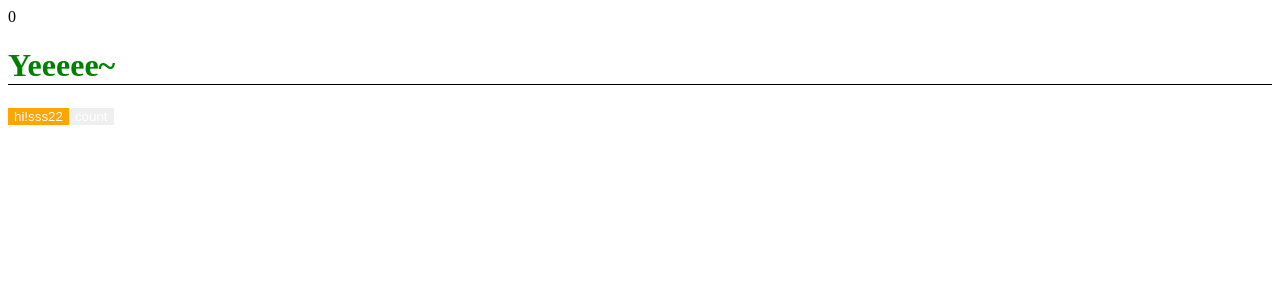
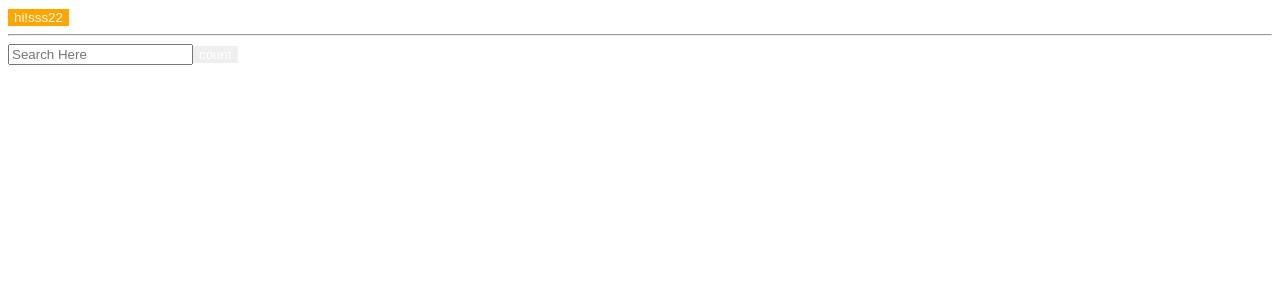
Before and after one commit to edel1212/reatStudy, a React (Create React App) app in the folder react-for-middle/my-app/: page / in a window 1280 px wide. Shown: the top 300 px of the page. Built offline with nearby package versions, Linux system fonts and the light colour scheme.

Commit message:
useEfect 감시자 옵션 추가

```diff
--- a/react-for-middle/my-app/src/App.js
+++ b/react-for-middle/my-app/src/App.js
@@ -1,34 +1,20 @@
 // 만든 버튼을 Import
 import Button from "./Button";
+import Div from "./EffectStudy";
 
 import styles from "./App.module.css";
 
 import { useState, useEffect } from "react";
 
 function App() {
-  const [count, setCount] = useState(0);
-  const clickEvent = () => {
-    console.log("call api!!!");
-    console.log("I run all Time!!!");
-    setCount((current) => current + 1);
-  };
-
-  // 👉 한번만 실행 됨!
-  // 나중에 코드가 안 꼬일려면 , useEffect 내에 코드가 실행되는 시점이 컴포넌트의 렌더링 이후 dlek.
-  // 컴포넌트 함수 내에 있는 일반적인 다른 코드들보다도 use effect가 늦게 실행됨!!
-  const iRunOnlyOnce = () => {
-    console.log("I run only once");
-  };
   useEffect(() => {
     console.log("Call API");
   }, []);
 
   return (
     <div>
-      {count}
-      <h1 className={styles.title}>Yeeeee~</h1>
-      <Button text="hi!sss22" />
-      <button onClick={clickEvent}>count</button>
+      <Button styles={styles.btn} text="hi!sss22" />
+      <Div />
     </div>
   );
 }
--- /dev/null
+++ b/react-for-middle/my-app/src/EffectStudy.js
@@ -0,0 +1,44 @@
+import { useState, useEffect } from "react";
+
+function Div({ text }) {
+  // useEffect 한번만 실행
+  useEffect(() => {
+    console.log("한번만 실행");
+  }, []); // 💬 "[]"가 없으면 렌더링 시 계속 실행 된다.
+
+  // count
+  const [count, setCount] = useState(0);
+  const clickEvent = () => setCount((current) => current + 1);
+  useEffect(() => {
+    console.log("카운트가 변경 될 때만 실행 됨!", count);
+  }, [count]);
+
+  // keywork
+  const [keyword, setKeywork] = useState("");
+  const onChange = (e) => setKeywork((currnet) => (currnet = e.target.value));
+  useEffect(() => {
+    if (!keyword) return; // 💬 조건문을 넣어서 사용 가능
+    console.log("키워드가 변경 될 때만 실행 됨!", keyword);
+  }, [keyword]);
+
+  // 키워드 카운터 둘다 변경 될때만 실행
+  useEffect(() => {
+    console.log("키보드 카운터 둘중 하나라도 변경되면 실행");
+  }, [keyword, count]);
+
+  return (
+    <div>
+      <hr />
+      <input
+        value={keyword}
+        onChange={onChange}
+        type="text"
+        placeholder="Search Here"
+      />
+      <button onClick={clickEvent}>count</button>
+    </div>
+  );
+}
+
+// Export 시켜줌
+export default Div;
```
